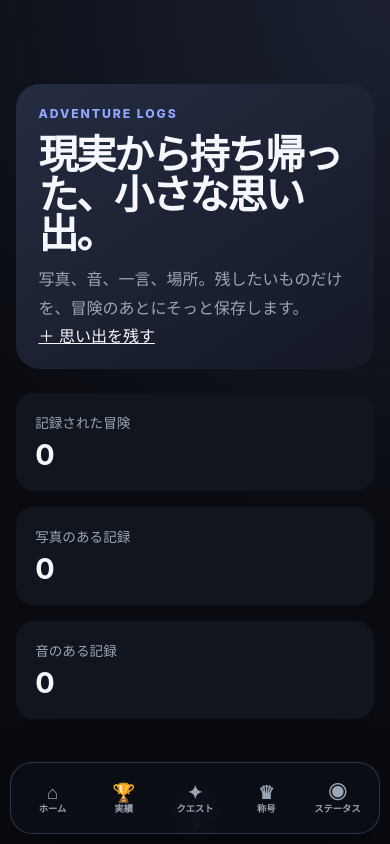
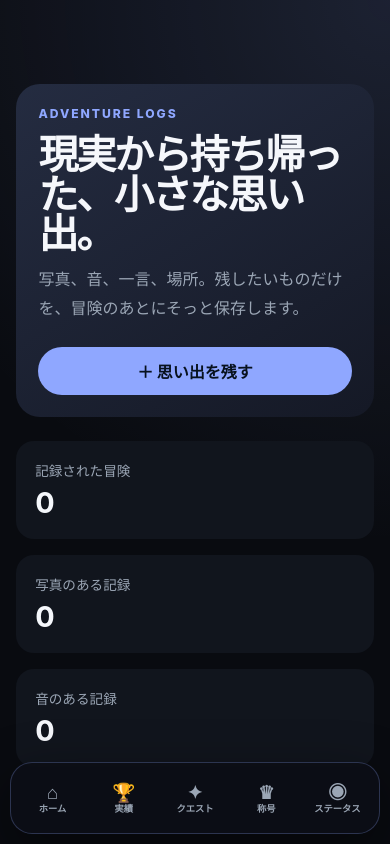
Before and after one commit to takakei510/LIFE-OS, a Next.js app in the folder apps/web/: page /adventure-logs in a window 390 px wide. Shown: the top 844 px of the page. Built offline with nearby package versions, Linux system fonts and the light colour scheme.

Commit message:
style: add Adventure Log create CTA

```diff
--- a/apps/web/app/adventure-logs/adventure-logs.css
+++ b/apps/web/app/adventure-logs/adventure-logs.css
@@ -1,4 +1,8 @@
 .adventureLogsHero {
+  display: flex;
+  justify-content: space-between;
+  gap: 1.5rem;
+  align-items: flex-end;
   margin: 2.5rem 0 1.5rem;
   padding: 2rem;
   border: 1px solid var(--border);
@@ -16,6 +20,20 @@
   max-width: 680px;
   color: var(--muted);
   line-height: 1.8;
+}
+
+.adventureLogsCreate {
+  flex: 0 0 auto;
+  display: inline-flex;
+  align-items: center;
+  justify-content: center;
+  min-height: 46px;
+  padding: 0.75rem 1rem;
+  border-radius: 999px;
+  background: var(--accent);
+  color: #07111e;
+  font-weight: 800;
+  text-decoration: none;
 }
 
 .adventureLogsSummary {
@@ -165,7 +183,14 @@
 
 @media (max-width: 720px) {
   .adventureLogsHero {
+    display: grid;
+    align-items: stretch;
     padding: 1.4rem;
+  }
+
+  .adventureLogsCreate {
+    width: 100%;
+    box-sizing: border-box;
   }
 
   .adventureLogsSummary,
```
